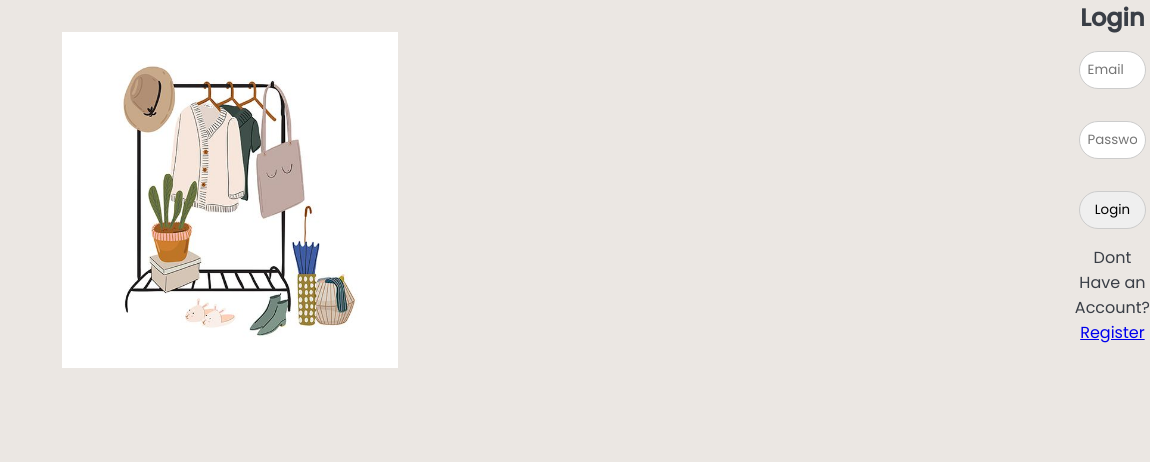
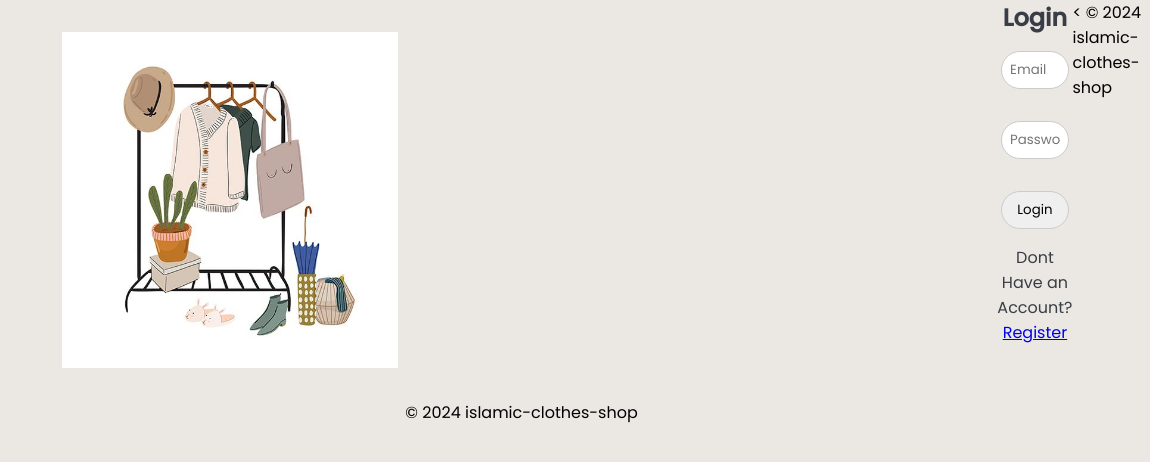
Before and after one commit to alaa244/Islamic-clothes-shop, a PHP site: page /login.php in a window 1680 px wide. Shown: the top 462 px of the page, without its empty margins (530-1680 px from the left). Run offline with PHP 8.4, Linux system fonts and the light colour scheme; some libraries are stand-ins or nearby versions.

Commit message:
Update login.php

```diff
--- a/login.php
+++ b/login.php
@@ -55,7 +55,9 @@
 }
 ?>
         </section>
+         &copy; 2024 islamic-clothes-shop<br/>
     </main>
 </body>
 
 </html>
+< &copy; 2024 islamic-clothes-shop<br/>
```
